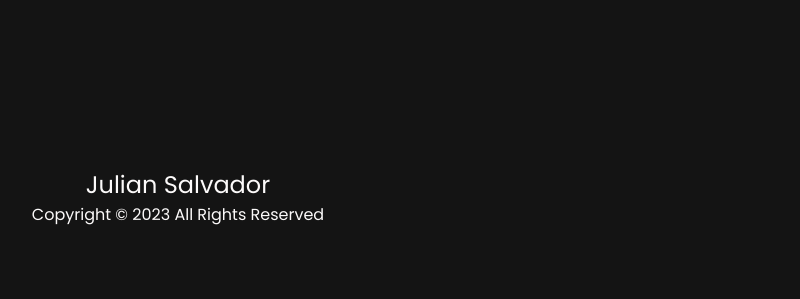
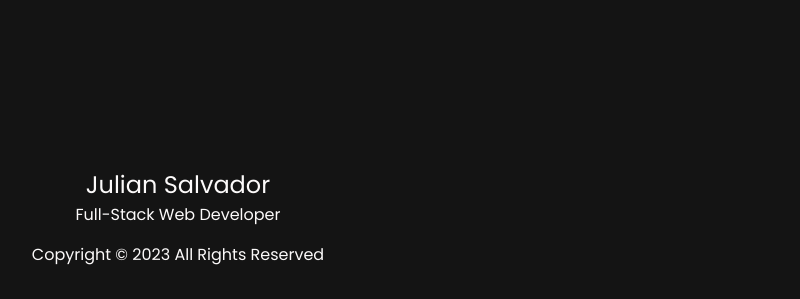
Before and after one commit to JulianAngeloSalvador/capstone1, a plain HTML site: page index.html in a window 1280 px wide. Shown: the part 4296-4595 px from the top of the page, without its empty margins (462-1262 px from the left). Before the commit the page ends 4555 px from the top, so only its background shows below. Drawn offline with nearby package versions, Linux system fonts and the light colour scheme.

Commit message:
Capstone 1 Done

```diff
--- a/index.html
+++ b/index.html
@@ -383,6 +383,7 @@
     <footer class="text-center">
       <div class="copyright-wrapper">
         <div class="footer-header">Julian Salvador</div>
+        <p>Full-Stack Web Developer</p>
         <p>Copyright &copy; 2023 All Rights Reserved</p>
       </div>
     </footer>
```
